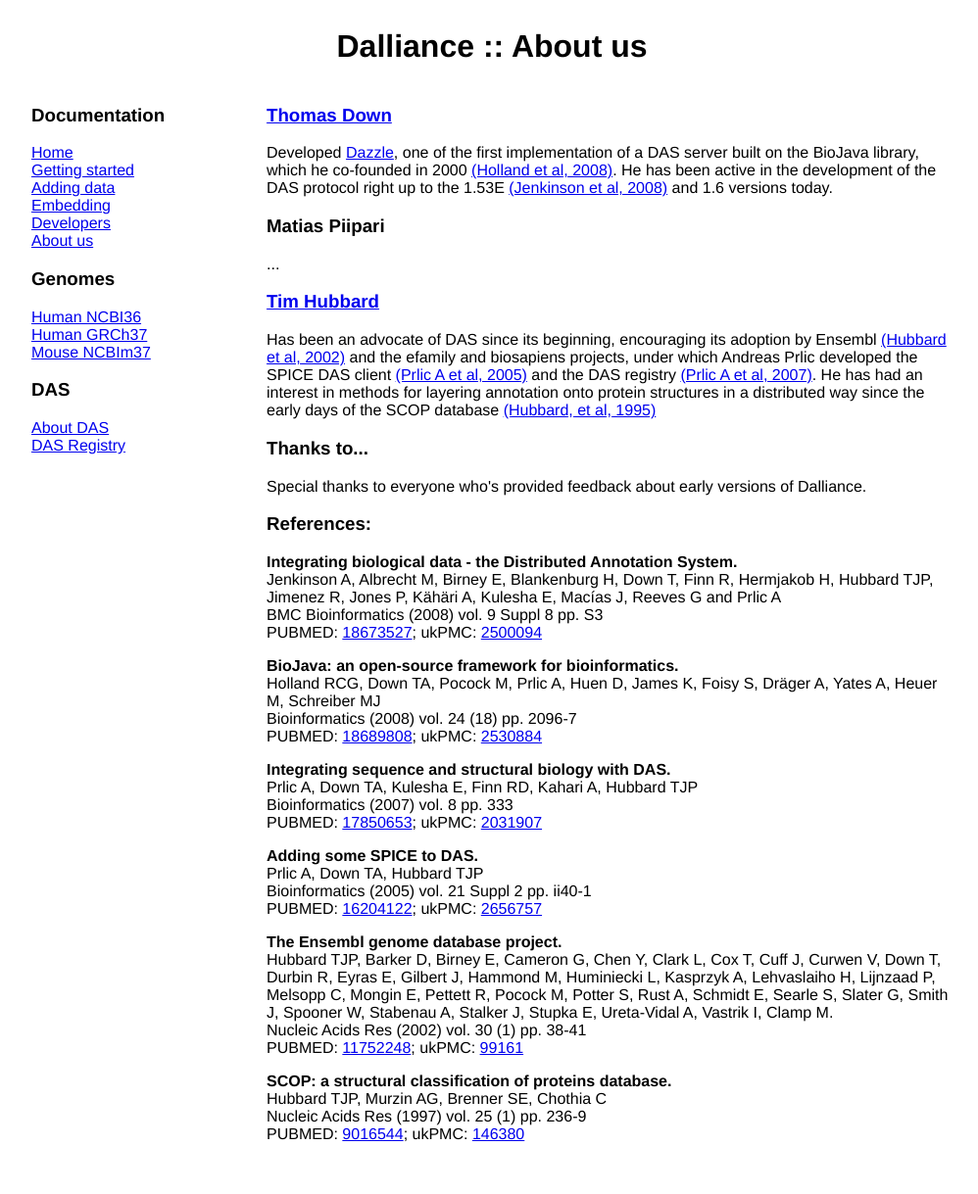
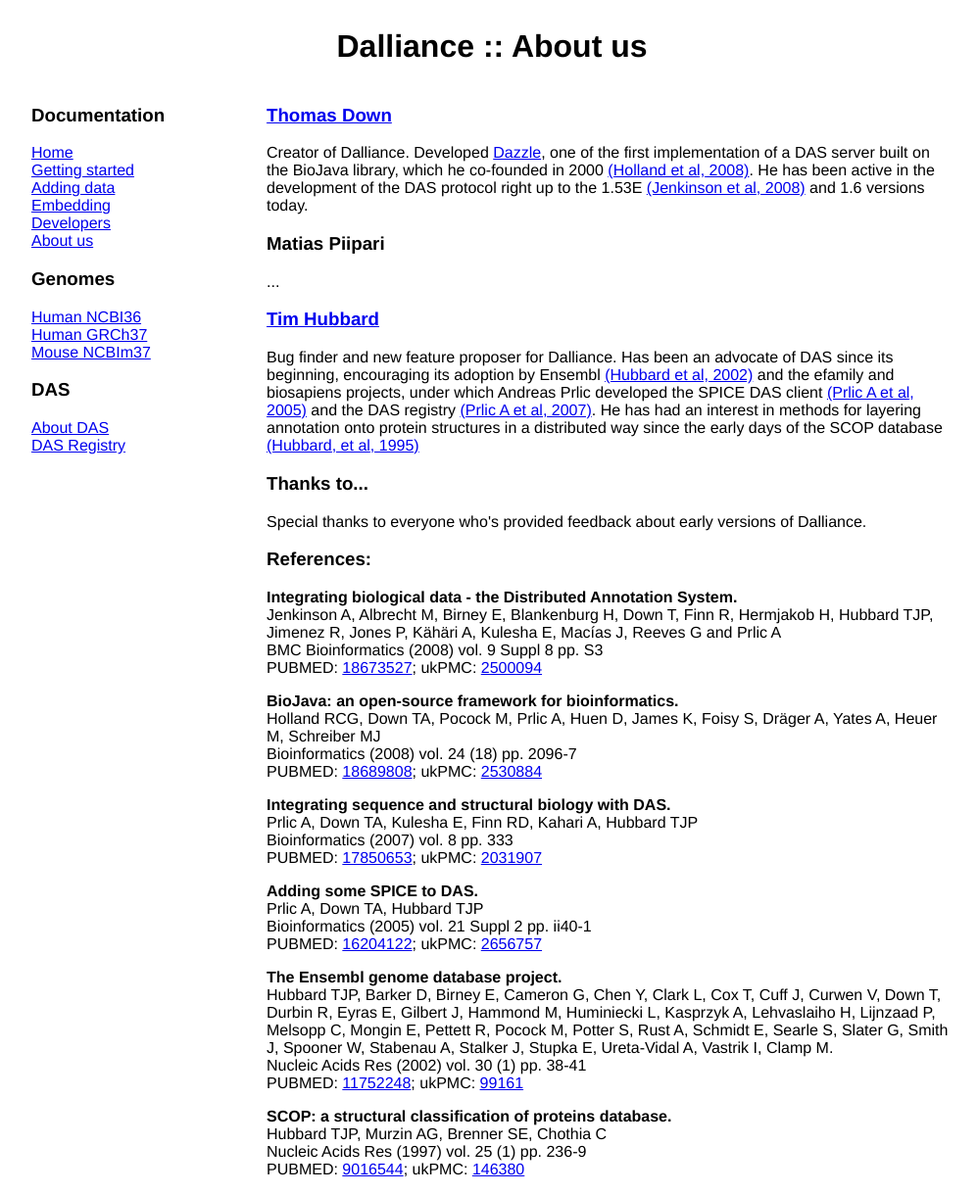
Before and after one commit to dasmoth/dalliance, a Jekyll site: the page built from web/about.html, in a window 1280 px wide. Shown: the whole page at 98% size, without its empty margins (138-1136 px from the left). Built offline with Jekyll 4.4.1, drawn with Linux system fonts in a browser that asks for light colours; before the commit the page ends 1183 px from its top, so only the background shows below that.

Commit message:
about.html most obvious bit added

```diff
--- a/web/about.html
+++ b/web/about.html
@@ -4,8 +4,9 @@ title: About us
 ---
 <h3><a href="http://www.gurdon.cam.ac.uk/down.html">Thomas Down</a></h3>
 
-<p>Developed <a href="http://www.biojava.org/wiki/Dazzle">Dazzle</a>,
-one of the first implementation of a DAS server built on the BioJava library,
+<p>Creator of Dalliance. Developed <a
+ href="http://www.biojava.org/wiki/Dazzle">Dazzle</a>, one of the
+first implementation of a DAS server built on the BioJava library,
 which he co-founded in 2000 <a href="#pubmed_18689808">(Holland et al,
 2008)</a>. He has been active in the development of the DAS protocol
 right up to the 1.53E <a href="#pubmed_18673527">(Jenkinson et al,
@@ -18,15 +19,15 @@ right up to the 1.53E <a href="#pubmed_18673527">(Jenkinson et al,
 
 <h3><a href="http://www.sanger.ac.uk/research/faculty/thubbard/">Tim Hubbard</a></h3>
 
-<p>Has been an advocate of DAS since its beginning, encouraging its
-adoption by Ensembl <a href="#pubmed_11752248">(Hubbard et al,
-2002)</a> and the efamily and biosapiens projects, under which Andreas
-Prlic developed the SPICE DAS client <a href="#pubmed_16204122">(Prlic
-A et al, 2005)</a> and the DAS registry <a
- href="#pubmed_17850653">(Prlic A et al, 2007)</a>. He has had an
-interest in methods for layering annotation onto protein structures in
-a distributed way since the early days of the SCOP database <a
- href="#pubmed_9016544">(Hubbard, et al, 1995)</a></p>
+<p>Bug finder and new feature proposer for Dalliance. Has been an advocate
+of DAS since its beginning, encouraging its adoption by Ensembl <a
+ href="#pubmed_11752248">(Hubbard et al, 2002)</a> and the efamily and
+biosapiens projects, under which Andreas Prlic developed the SPICE DAS
+client <a href="#pubmed_16204122">(Prlic A et al, 2005)</a> and the
+DAS registry <a href="#pubmed_17850653">(Prlic A et al, 2007)</a>. He
+has had an interest in methods for layering annotation onto protein
+structures in a distributed way since the early days of the SCOP
+database <a href="#pubmed_9016544">(Hubbard, et al, 1995)</a></p>
 
 <h3>Thanks to...</h3>
 
```
